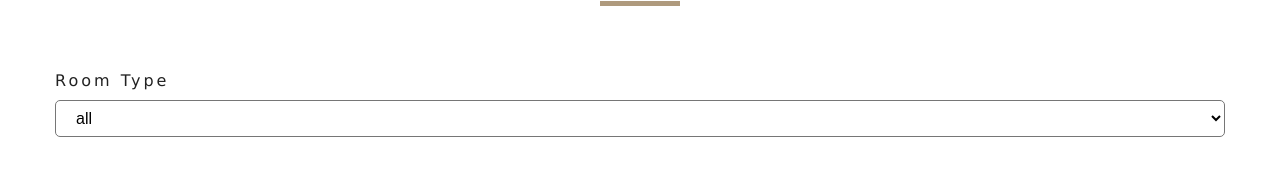
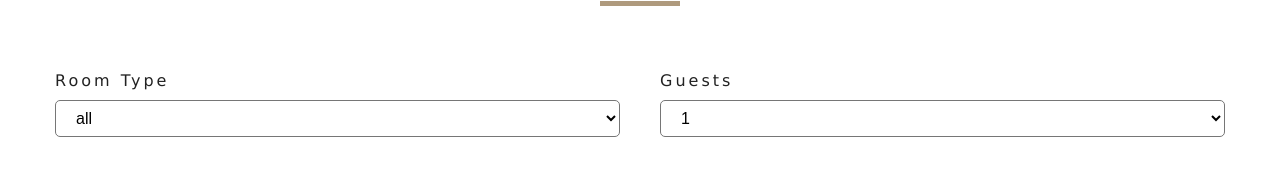
Before and after one commit to TAYBI/beachResort, a React (Create React App) app: page /rooms in a window 1280 px wide. Shown: the part 681-868 px from the top of the page. Built offline with nearby package versions, Linux system fonts and the light colour scheme.

Commit message:
fixing problems and having oder with hooks context

```diff
--- a/src/components/FeatuerdRoom.js
+++ b/src/components/FeatuerdRoom.js
@@ -5,10 +5,11 @@ import Room from "./Room";
 
 function FeatchhurdRoom() {
   let { data } = useContext(RoomContext);
-  data = data[0];
+
   let { featuredRooms: rooms, loading } = data;
 
   rooms = rooms.map(room => <Room key={room.id} room={room} />);
+
   return (
     <div className="featured-rooms">
       <div className="section-title">
--- a/src/components/RoomContainer.js
+++ b/src/components/RoomContainer.js
@@ -6,7 +6,7 @@ import Loading from "./Loading";
 
 function RoomContainer() {
   const { data } = useContext(RoomContext);
-  const { rooms, sortedRooms, loading } = data[0];
+  const { rooms, sortedRooms, loading } = data;
 
   if (loading) {
     return <Loading />;
--- a/src/components/RoomFilter.js
+++ b/src/components/RoomFilter.js
@@ -10,25 +10,30 @@ const getUnique = (items, value) => {
 
 function RoomFilter({ rooms }) {
   const data = useContext(RoomContext);
-  const { handleChange } = data;
+
   const {
-    type
-    // capacity,
-    // price,
-    // minPrice,
-    // maxPrice,
-    // minSize,
-    // maxSize,
-    // breakfast,
-    // pets
-  } = data.data[0];
-
-  //   console.log(data.data[0]);
+    handleChange,
+    type,
+    capacity,
+    price,
+    minPrice,
+    maxPrice,
+    minSize,
+    maxSize,
+    breakfast,
+    pets
+  } = data;
 
   let types = getUnique(rooms, "type");
   types = ["all", ...types];
+  types = types.map((item, index) => (
+    <option key={index} value={item}>
+      {item}
+    </option>
+  ));
 
-  types = types.map((item, index) => (
+  let guests = getUnique(rooms, "capacity");
+  guests = guests.map((item, index) => (
     <option key={index} value={item}>
       {item}
     </option>
@@ -41,6 +46,7 @@ function RoomFilter({ rooms }) {
         <div></div>
       </div>
       <form action="" className="filter-form">
+        {/* start type */}
         <div className="form-group">
           <label htmlFor="type">room type</label>
           <select
@@ -53,6 +59,22 @@ function RoomFilter({ rooms }) {
             {types}
           </select>
         </div>
+        {/* end */}
+
+        {/* start guest */}
+        <div className="form-group">
+          <label htmlFor="capacity">Guests</label>
+          <select
+            name="capacity"
+            id="capacity"
+            value={capacity}
+            className="form-control"
+            onChange={handleChange}
+          >
+            {guests}
+          </select>
+        </div>
+        {/* end */}
       </form>
     </section>
   );
--- a/src/contexts/Context.js
+++ b/src/contexts/Context.js
@@ -1,11 +1,10 @@
-import React, { createContext, useEffect, useState } from "react";
+import React, { Component, createContext, useEffect, useState } from "react";
 import items from "../data";
 
 const RoomContext = createContext();
 
 function RoomProvider({ children }) {
-  const [data, setData] = useState([
-    {
+  let initState = {
     rooms: [],
     sortedRooms: [],
     featuredRooms: [],
@@ -19,8 +18,9 @@ function RoomProvider({ children }) {
     maxSize: 0,
     breakfast: false,
     pets: false
-    }
-  ]);
+  };
+
+  let [data, setData] = useState(initState);
 
   // get data
   useEffect(() => {
@@ -31,17 +31,16 @@ function RoomProvider({ children }) {
     let maxPrice = Math.max(...rooms.map(item => item.price));
     let maxSize = Math.max(...rooms.map(item => item.size));
 
-    setData([
-      {
+    setData({
+      ...data,
+      loading: false,
       rooms,
       featuredRooms,
       sortedRooms: rooms,
-        loading: false,
       price: maxPrice,
       maxPrice,
       maxSize
-      }
-    ]);
+    });
   }, []);
 
   const farmatData = items => {
@@ -51,12 +50,11 @@ function RoomProvider({ children }) {
       let room = { ...item.fields, id, images };
       return room;
     });
-
     return tempItem;
   };
 
   const getRoom = slug => {
-    let rooms = [...data[0].rooms];
+    let rooms = [...data.rooms];
     return rooms.find(room => room.slug === slug);
   };
 
@@ -64,27 +62,34 @@ function RoomProvider({ children }) {
     const value =
       e.target.type === "checkbox" ? e.target.checked : e.target.value;
     const name = e.target.name;
-
-    // console.log(`name ${name} - value ${value}`);
-
-    setData(
-      [
-        ...data,
-        {
-          [name]: value
-        }
-      ],
-      filterRoomms
-    );
+    setData({ ...data, [name]: value }, filterRoomms());
+    const lolo = { ...data };
   };
 
   const filterRoomms = () => {
-    // let tmpRooms = [...data[0].rooms];
-    console.log(data[0].rooms);
+    const {
+      type,
+      capacity,
+      price,
+      minPrice,
+      maxPrice,
+      minSize,
+      maxSize,
+      breakfast,
+      pets
+    } = data;
+
+    let roomsTmp = [...data.rooms];
+
+    console.log(data);
+
+    // if (type !== "all") roomsTmp = roomsTmp.filter(room => room.type === type);
+
+    setData({ ...data, sortedRooms: roomsTmp });
   };
 
   return (
-    <RoomContext.Provider value={{ data, getRoom, handleChange }}>
+    <RoomContext.Provider value={{ data, handleChange, getRoom }}>
       {children}
     </RoomContext.Provider>
   );
```
Lines whose indentation alone changed are shown as unchanged.
